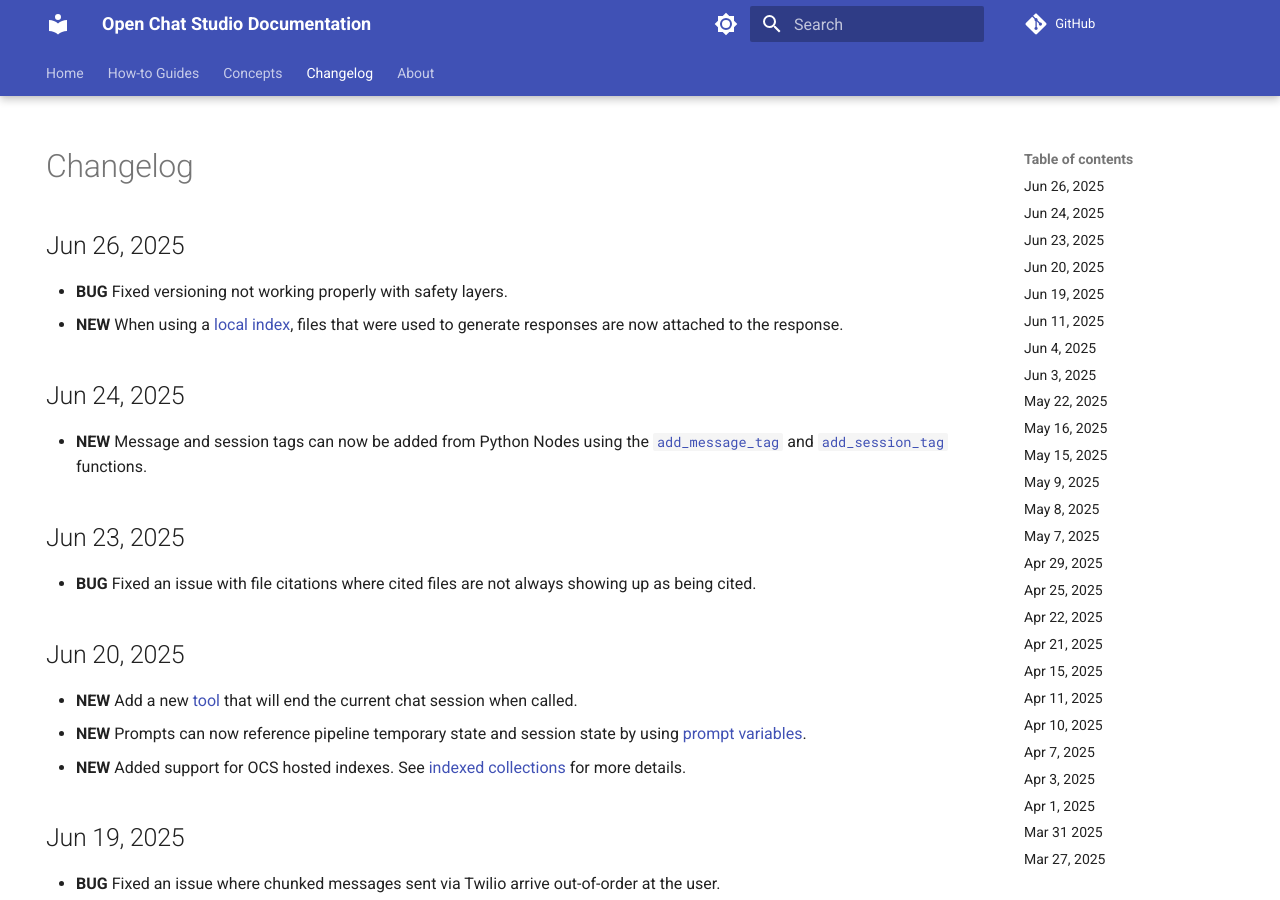
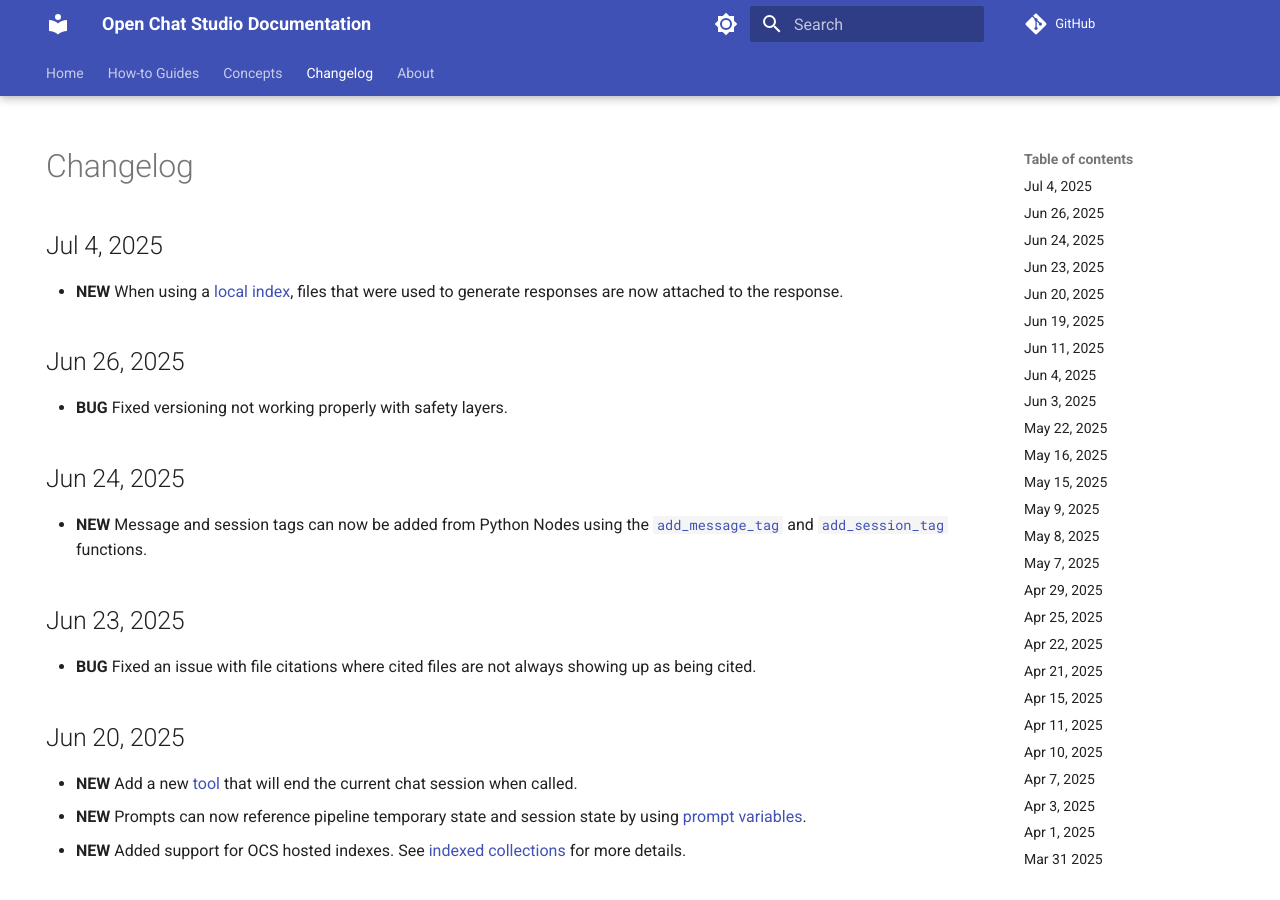
Before and after one commit to dimagi/open-chat-studio-docs, an MkDocs documentation site: the page built from docs/changelog.md, in a window 1280 px wide and 900 px high. Built offline with MkDocs 1.6.1 and Material for MkDocs 9.7.7, drawn with Linux system fonts in a browser that asks for light colours; emoji names are drawn with the system emoji font; a script that is not in the unit is left out; comment, search, counter and statistics services are not loaded.

Commit message:
Make date relevant

```diff
--- a/docs/changelog.md
+++ b/docs/changelog.md
@@ -4,9 +4,11 @@
 ---
 
 # Changelog
+## Jul 4, 2025
+* **NEW** When using a [local index](concepts/collections/indexed.md#local-index), files that were used to generate responses are now attached to the response.
+
 ## Jun 26, 2025
 * **BUG** Fixed versioning not working properly with safety layers.
-* **NEW** When using a [local index](concepts/collections/indexed.md#local-index), files that were used to generate responses are now attached to the response.
 
 ## Jun 24, 2025
 * **NEW** Message and session tags can now be added from Python Nodes using the [`add_message_tag`](concepts/pipelines/nodes.md#python_node.add_message_tag) and [`add_session_tag`](concepts/pipelines/nodes.md#python_node.add_session_tag) functions.
```
